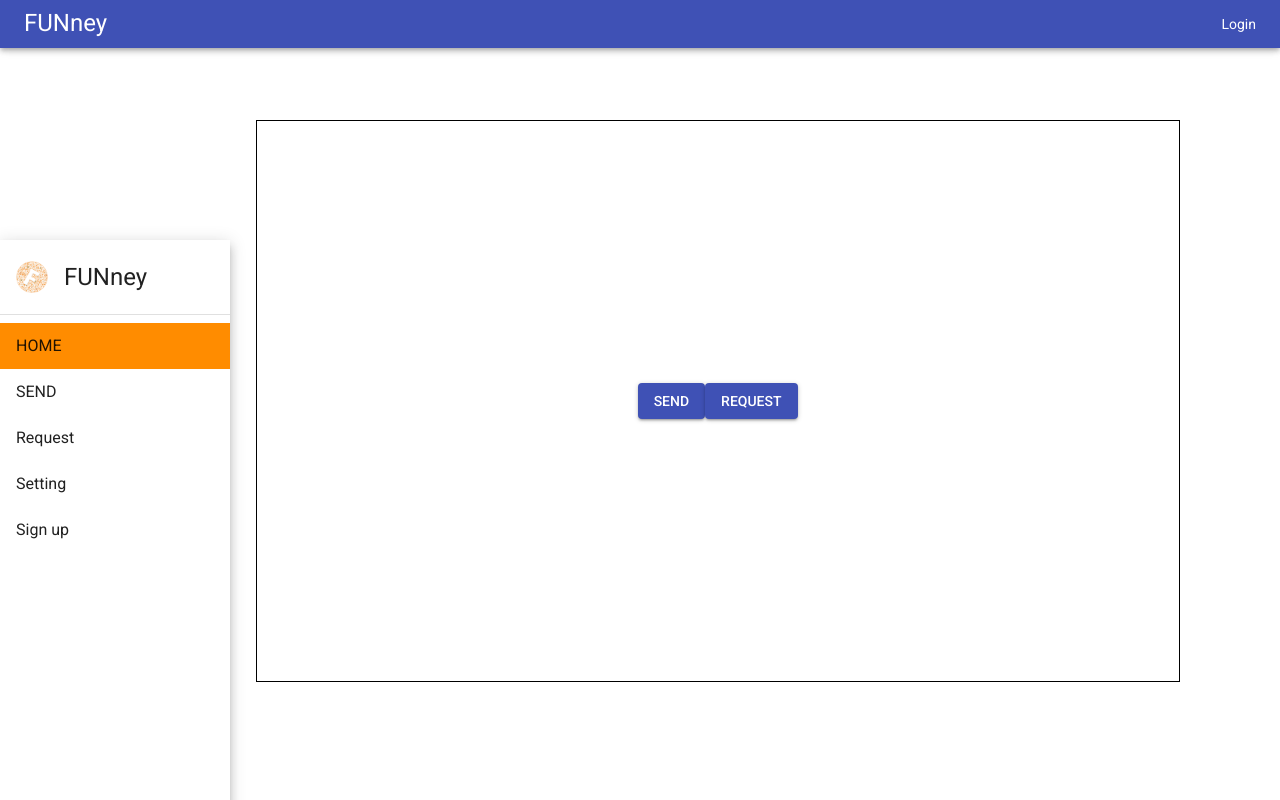
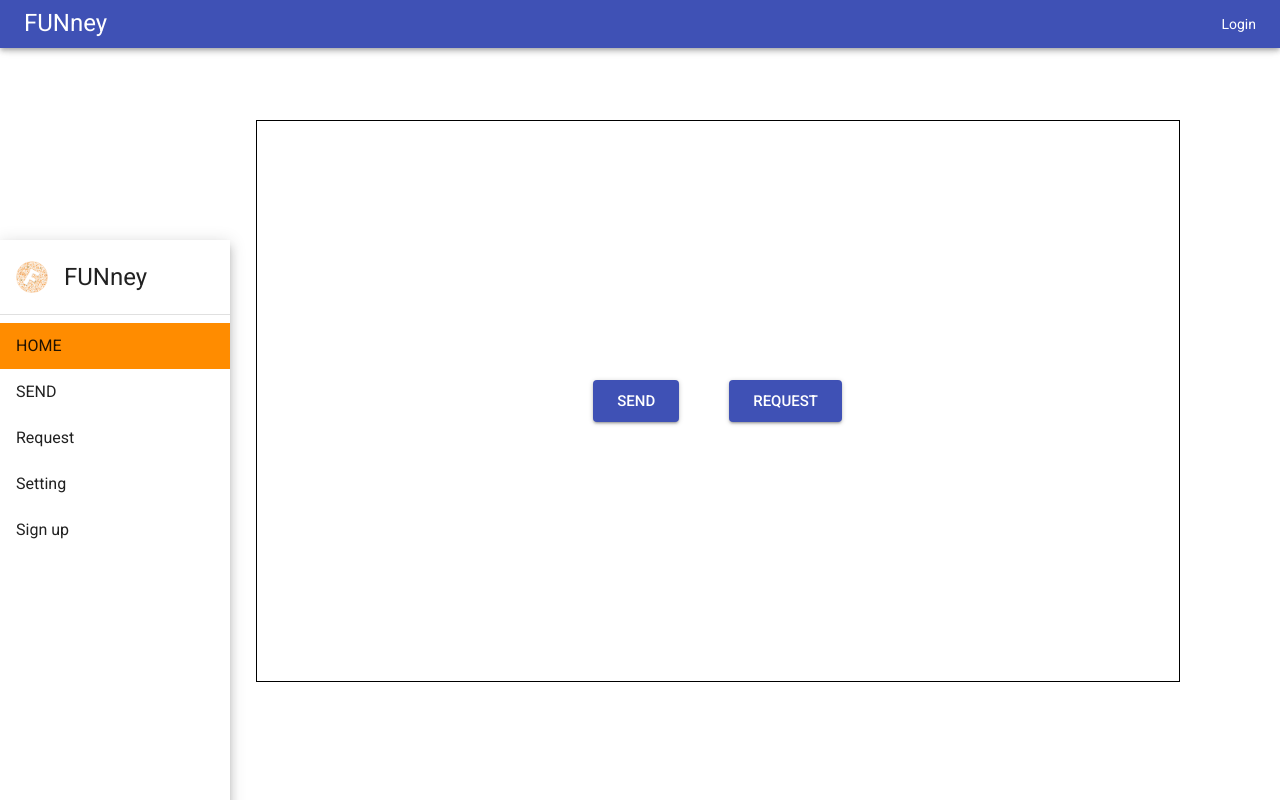
Before and after one commit to ICT-FUNney/FUNney_React, a React (Create React App) app: page / in a window 1280 px wide. Built offline with nearby package versions, Linux system fonts and the light colour scheme.

Commit message:
ページのバインド

```diff
--- a/src/components/SendAndRequestButton.js
+++ b/src/components/SendAndRequestButton.js
@@ -4,20 +4,19 @@ import { withStyles } from '@material-ui/core/styles';
 
 import Button from '@material-ui/core/Button';
 
-
 const style = (theme) =>({
   SendButton: {
-  }
-});
+    marginRight: "50px",
+}});
 
 const SendAndRequestButton = (props) =>{
   const { classes } = props;
   return (
     <div>
-      <Button variant="contained" color="primary" className={classes.SendButton}>
+      <Button variant="contained" size="large" color="primary" className={classes.SendButton}>
         Send
       </Button>
-      <Button variant="contained" color="primary" className={classes.button}>
+      <Button variant="contained" size="large" color="primary" className={classes.button}>
         Request
       </Button>
    </div>
--- a/src/containers/AppSidebar.js
+++ b/src/containers/AppSidebar.js
@@ -14,6 +14,15 @@ class AppSidebar extends Component {
     switch (link) {
       case "/send":
         new_target = "SEND"
+        break;
+      case "/request":
+        new_target = "Request"
+        break;
+      case "/setting":
+        new_target = "Setting"
+        break;
+      case "/signup":
+        new_target = "Sign up"
         break;
       default:
     }
--- a/src/containers/Home.js
+++ b/src/containers/Home.js
@@ -1,5 +1,4 @@
 import React, { Component } from 'react';
-
 import SendAndRequestButton from '../components/SendAndRequestButton.js';
 
 class Home extends Component {
```
